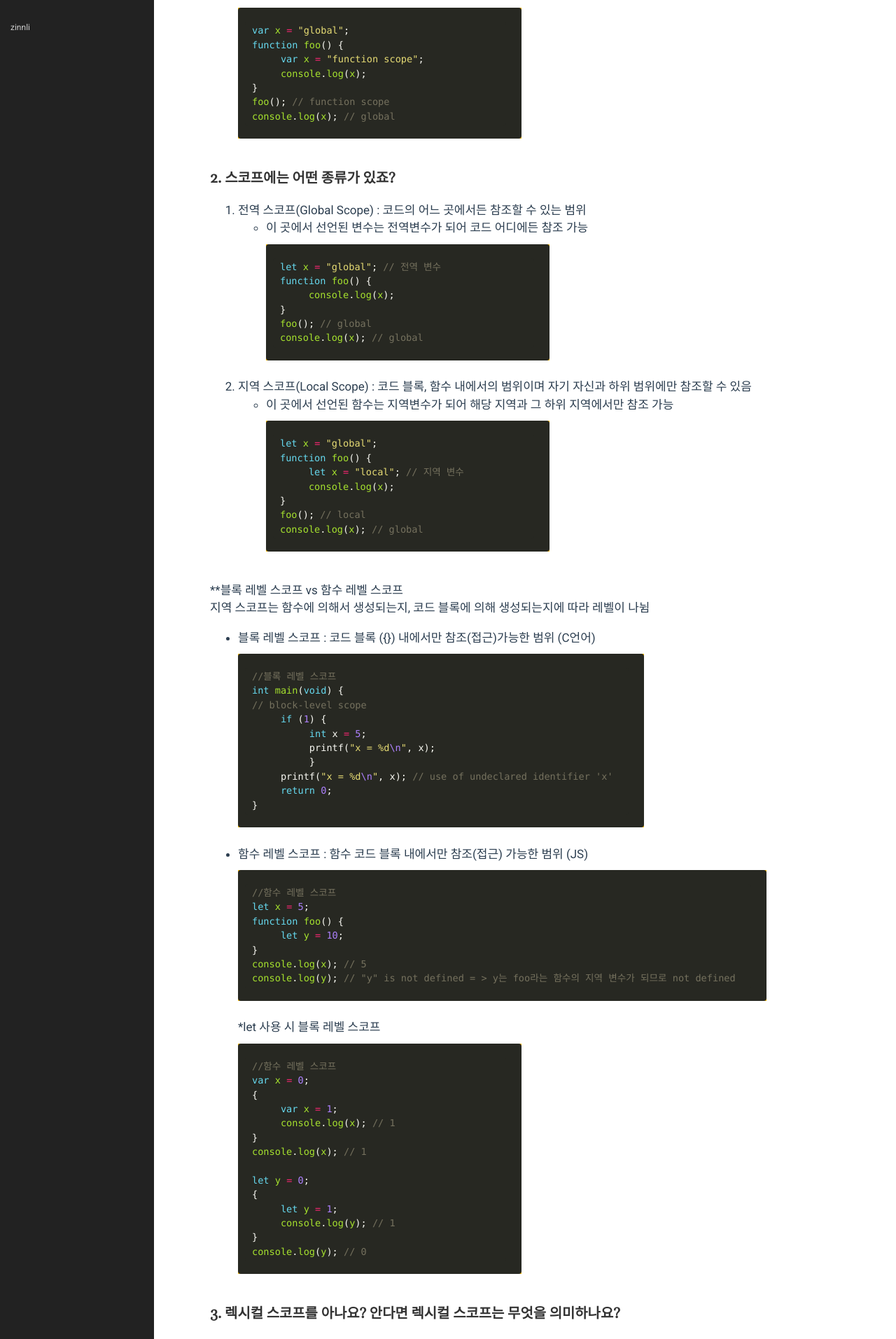
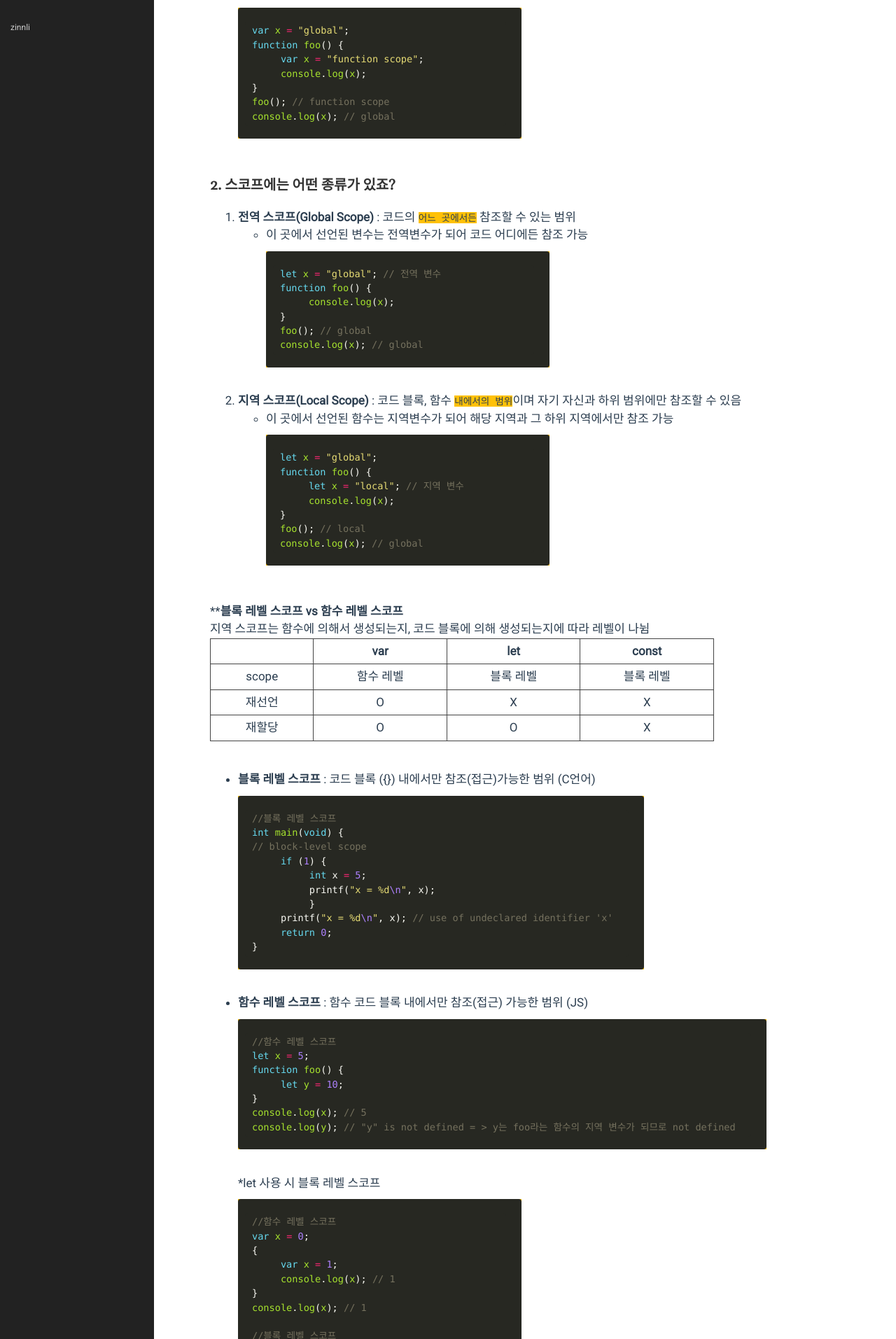
Before and after one commit to zinnli/zinnli.github.io, a Jekyll site: the page built from _posts/2022-11-29-JS_study_04.markdown, in a window 1280 px wide. Shown: the part 738-2651 px from the top of the page at 70% size. Built offline with Jekyll 4.4.1, drawn with Linux system fonts in a browser that asks for light colours; some of the changed text lies outside the part shown.

````diff
--- a/_posts/2022-11-29-JS_study_04.markdown
+++ b/_posts/2022-11-29-JS_study_04.markdown
@@ -44,7 +44,7 @@ category: Study
 
 ### 2. 스코프에는 어떤 종류가 있죠?
 
-1.   전역 스코프(Global Scope) : 코드의 어느 곳에서든 참조할 수 있는 범위
+1.   **전역 스코프(Global Scope)** : 코드의 `어느 곳에서든` 참조할 수 있는 범위
 
      -    이 곳에서 선언된 변수는 전역변수가 되어 코드 어디에든 참조 가능<br/>
 
@@ -59,7 +59,7 @@ category: Study
 
           <br/>
 
-2.   지역 스코프(Local Scope) : 코드 블록, 함수 내에서의 범위이며 자기 자신과 하위 범위에만 참조할 수 있음
+2.   **지역 스코프(Local Scope)** : 코드 블록, 함수 `내에서의 범위`이며 자기 자신과 하위 범위에만 참조할 수 있음
 
      -    이 곳에서 선언된 함수는 지역변수가 되어 해당 지역과 그 하위 지역에서만 참조 가능<br/>
 
@@ -75,10 +75,18 @@ category: Study
 
           <br/>
 
-\*\*블록 레벨 스코프 vs 함수 레벨 스코프<br/>
+\*\***블록 레벨 스코프 vs 함수 레벨 스코프**<br/>
 지역 스코프는 함수에 의해서 생성되는지, 코드 블록에 의해 생성되는지에 따라 레벨이 나뉨<br/>
 
--    블록 레벨 스코프 : 코드 블록 ({}) 내에서만 참조(접근)가능한 범위 (C언어)
+|        |    var    |    let    |   const   |
+| :----: | :-------: | :-------: | :-------: |
+| scope  | 함수 레벨 | 블록 레벨 | 블록 레벨 |
+| 재선언 |     O     |     X     |     X     |
+| 재할당 |     O     |     O     |     X     |
+
+<br/>
+
+-    **블록 레벨 스코프** : 코드 블록 ({}) 내에서만 참조(접근)가능한 범위 (C언어)
 
      ```cpp
      //블록 레벨 스코프
@@ -95,7 +103,7 @@ category: Study
 
      <br/>
 
--    함수 레벨 스코프 : 함수 코드 블록 내에서만 참조(접근) 가능한 범위 (JS)
+-    **함수 레벨 스코프** : 함수 코드 블록 내에서만 참조(접근) 가능한 범위 (JS)
 
      ```javascript
      //함수 레벨 스코프
@@ -120,6 +128,7 @@ category: Study
      }
      console.log(x); // 1
 
+     //블록 레벨 스코프
      let y = 0;
      {
           let y = 1;
@@ -132,7 +141,7 @@ category: Study
 
 ### 3. 렉시컬 스코프를 아나요? 안다면 렉시컬 스코프는 무엇을 의미하나요?
 
--    렉시컬 스코프 : 함수를 어디에서 선언하였는지에 따라 결정 (=정적 스코프)
+-    **렉시컬 스코프** : 함수를 어디에서 선언하였는지에 따라 결정 (=정적 스코프)
 -    Javascript 및 대부분의 프로그래밍 언어에서 사용하는 방법
 
      ```javascript
--- a/public/css/style.css
+++ b/public/css/style.css
@@ -401,7 +401,7 @@ td {
 .language-javascript,
 .language-react,
 .language-cpp {
-     margin-top: 10px;
+     margin: 10px 0;
      width: fit-content;
      min-width: 45vh;
 }
````
Also changed, not shown: _posts/2022-11-28-JS_study_03 copy.markdown (+59 -5 lines).
